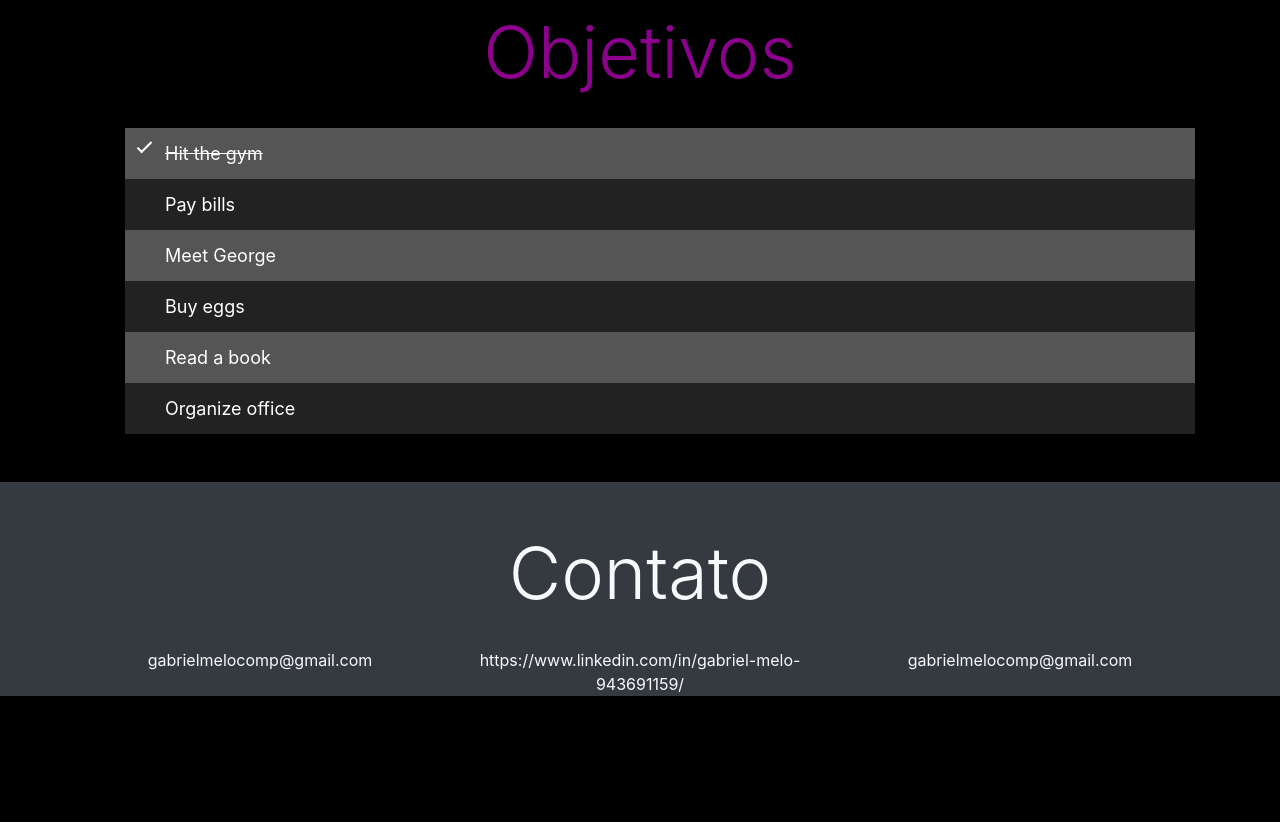
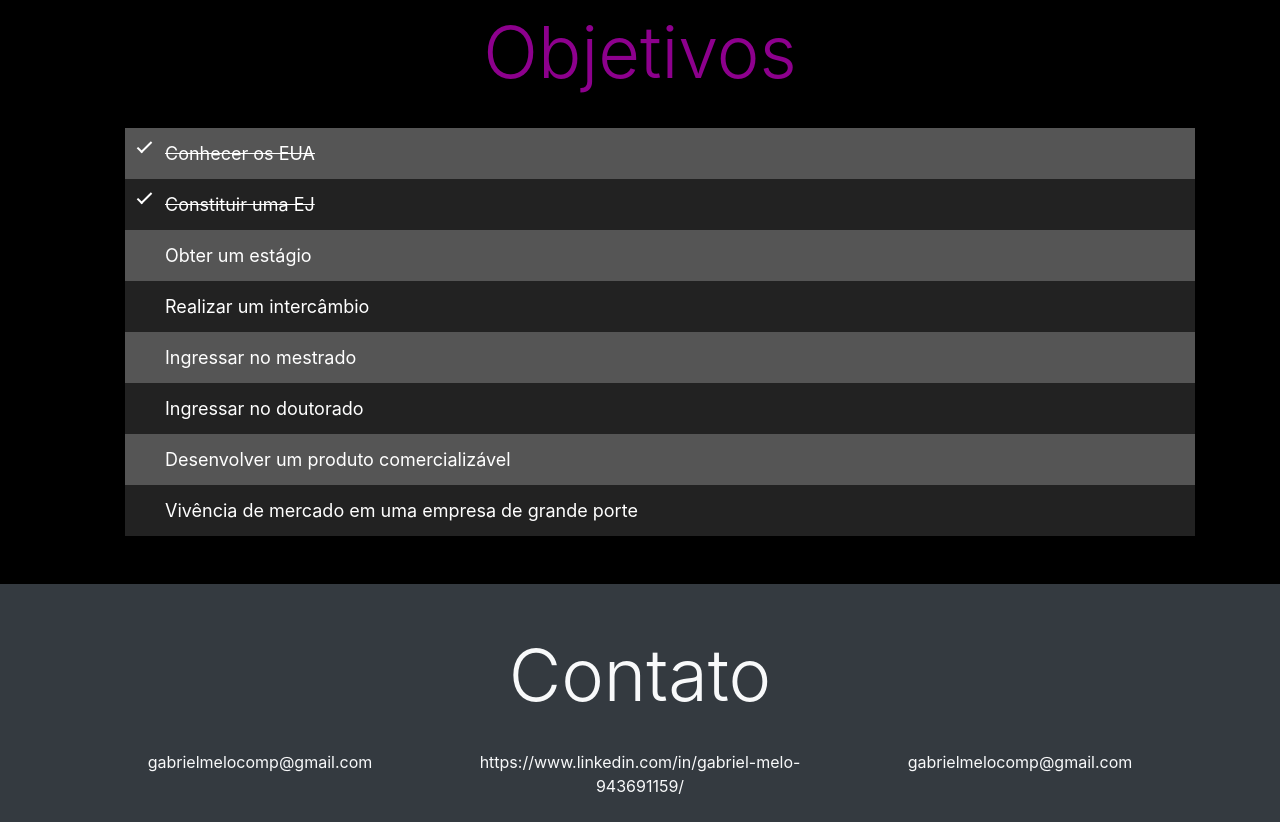
Before and after one commit to GabrielMMelo/gabrielmmelo.github.io_old, a website: page index.html in a window 1280 px wide. Shown: the part 2800-3622 px from the top of the page. Before the commit the page ends 3496 px from the top, so only its background shows below. Drawn offline with nearby package versions, Linux system fonts and the light colour scheme.

Commit message:
Todo done

```diff
--- a/index.html
+++ b/index.html
@@ -5,9 +5,9 @@
 	<link rel="stylesheet" type="text/css" href="css/bootstrap.css">
 	<link rel="stylesheet" type="text/css" href="css/style.css">
 	<script src="https://cdnjs.cloudflare.com/ajax/libs/Chart.js/2.7.2/Chart.js"></script>
-	<script src="js/jquery.js"></script>
-	<script src="js/popper.js"></script>
-	<script src="js/bootstrap.js"></script>
+	<script src="node_modules/jquery/dist/jquery.js"></script>
+	<script src="node_modules/popper.js/dist/umd/popper.js"></script>
+	<script src="node_modules/bootstrap/dist/js/bootstrap.js"></script>
 	<title>Gabriel Melo</title>
 </head>
 <body>
@@ -500,12 +500,15 @@
 		<br>
 
 		<ul class="mb-5">
-		  <li class="checked">Hit the gym</li>
-		  <li>Pay bills</li>
-		  <li>Meet George</li>
-		  <li>Buy eggs</li>
-		  <li>Read a book</li>
-		  <li>Organize office</li>
+		  <li class="checked">Conhecer os EUA</li>
+		  <li class="checked">Constituir uma EJ</li>
+		  <li>Obter um estágio</li>
+		  <li>Realizar um intercâmbio</li>
+		  <li>Ingressar no mestrado</li>
+		  <li>Ingressar no doutorado</li>
+		  <li>Desenvolver um produto comercializável</li>
+		  <li>Vivência de mercado em uma empresa de grande porte</li>
+
 		</ul>
 
 	</div>
@@ -518,8 +521,8 @@
 			<h1 class="display-3 text-light">Contato</h1>
 		<br>
 
-			<div class="row text-light">
-				<div class="col-4">
+			<div class="row text-light ">
+				<div class="col-4 mb-5">
 
 					gabrielmelocomp@gmail.com
 
```
